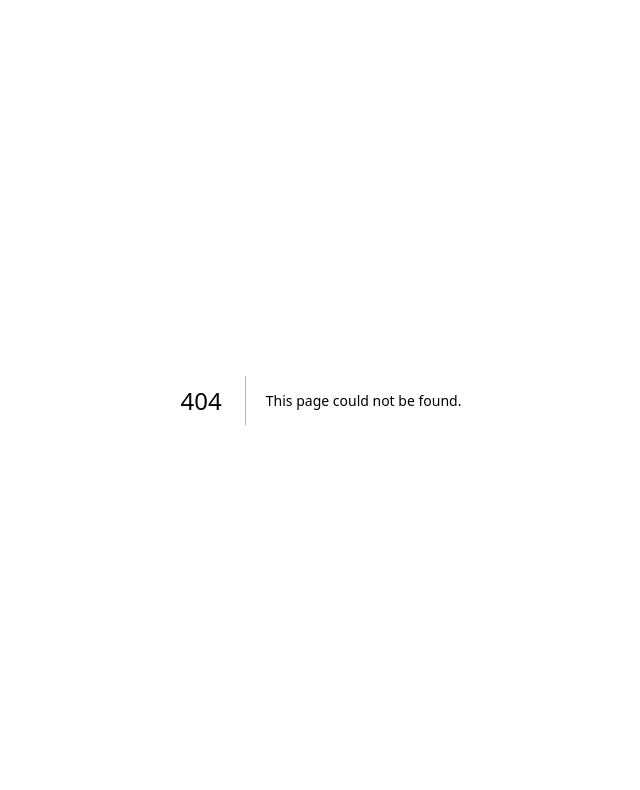
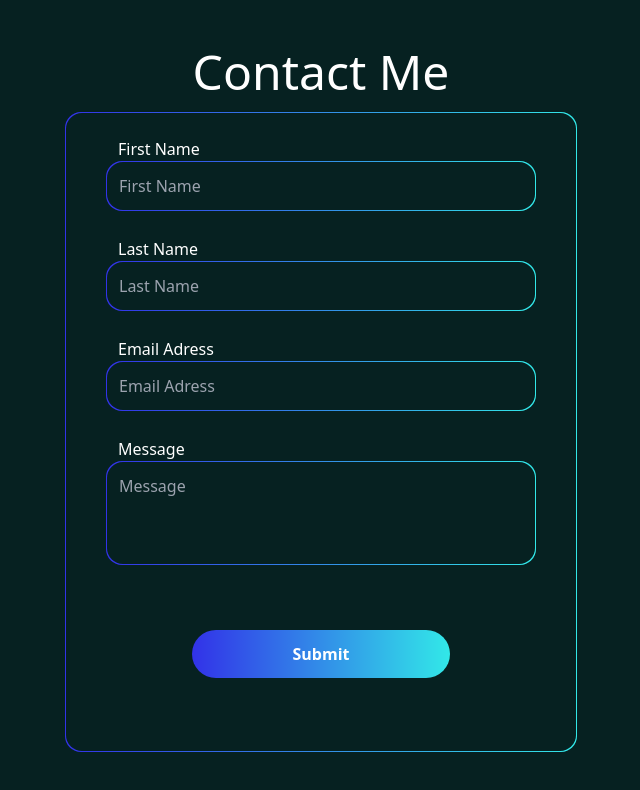
Before and after one commit to redkorr/portfolio, a Next.js app: page /contact in a window 1280 px wide. Before the commit this address had no page. Shown: the top 790 px of the page, without its empty margins (319-959 px from the left). Built offline with nearby package versions, Linux system fonts and the light colour scheme.

Commit message:
feat: created contact form

```diff
--- /dev/null
+++ b/src/app/contact/page.tsx
@@ -0,0 +1,185 @@
+'use client';
+
+import React, { useEffect, useState } from 'react';
+
+import { useForm, SubmitHandler } from 'react-hook-form';
+
+import { ErrorMessage } from '@hookform/error-message';
+
+import emailjs from '@emailjs/browser';
+
+import { ThankYouState } from './components';
+
+type FormValues = {
+  firstName: string;
+  lastName: string;
+  email: string;
+  message?: string;
+};
+
+const Form = () => {
+  const {
+    register,
+    handleSubmit,
+    getFieldState,
+    formState: { errors: invalid, isSubmitSuccessful }
+  } = useForm<FormValues>();
+
+  console.log(invalid);
+
+  const sendEmail: SubmitHandler<FormValues> = (formData) => {
+    emailjs
+      .send(
+        process.env.NEXT_PUBLIC_SERVICE_ID || '',
+        process.env.NEXT_PUBLIC_TEMPLATE_ID || '',
+        formData,
+        process.env.NEXT_PUBLIC_PUBLIC_KEY
+      )
+      .then(
+        (result) => {
+          console.log(result.text);
+        },
+        (error) => {
+          console.log(error.text);
+        }
+      );
+  };
+
+  return (
+    <div className="h-screen flex justify-center items-center flex-col">
+      {isSubmitSuccessful ? (
+        <ThankYouState />
+      ) : (
+        <>
+          <p className="text-5xl mb-4">Contact Me</p>
+          <div className="flex flex-col w-4/5 h-4/5 p-[1px] rounded-2xl bg-gradient-to-r from-darkBlue to-neonBlue lg:w-2/5 2xl:h-2/3">
+            <form
+              onSubmit={handleSubmit(sendEmail)}
+              className="bg-dirtyNeonBlue rounded-2xl h-full px-10 py-6 flex flex-col"
+            >
+              <div className="flex flex-col">
+                <div className="h-[100px]">
+                  <label
+                    htmlFor="firstName"
+                    className="ml-3"
+                  >
+                    First Name
+                  </label>
+                  <div
+                    className={
+                      getFieldState('firstName').invalid
+                        ? 'p-[1px] rounded-2xl bg-gradient-to-r from-red-600 to-orange-800'
+                        : 'p-[1px] rounded-2xl bg-gradient-to-r from-darkBlue to-neonBlue'
+                    }
+                  >
+                    <input
+                      {...register('firstName', { required: 'This field is required.' })}
+                      placeholder="First Name"
+                      className="bg-dirtyNeonBlue p-3 rounded-2xl focus-visible:outline-none w-full"
+                      id="firstName"
+                    />
+                  </div>
+                  <div className="text-red-600 pl-2">
+                    <ErrorMessage
+                      errors={invalid}
+                      name="firstName"
+                    />
+                  </div>
+                </div>
+                <div className="h-[100px]">
+                  <label
+                    htmlFor="lastName"
+                    className="ml-3"
+                  >
+                    Last Name
+                  </label>
+                  <div
+                    className={
+                      getFieldState('lastName').invalid
+                        ? 'p-[1px] rounded-2xl bg-gradient-to-r from-red-600 to-orange-800'
+                        : 'p-[1px] rounded-2xl bg-gradient-to-r from-darkBlue to-neonBlue'
+                    }
+                  >
+                    <input
+                      {...register('lastName', { required: 'This field is required.' })}
+                      placeholder="Last Name"
+                      className="bg-dirtyNeonBlue p-3 focus-visible:outline-none w-full rounded-2xl"
+                      id="lastName"
+                    />
+                  </div>
+                  <div className="text-red-600 pl-2">
+                    <ErrorMessage
+                      errors={invalid}
+                      name="lastName"
+                    />
+                  </div>
+                </div>
+                <div className="h-[100px]">
+                  <label
+                    htmlFor="email"
+                    className="ml-3"
+                  >
+                    Email Adress
+                  </label>
+                  <div
+                    className={
+                      getFieldState('email').invalid
+                        ? 'p-[1px] rounded-2xl bg-gradient-to-r from-red-600 to-orange-800'
+                        : 'p-[1px] rounded-2xl bg-gradient-to-r from-darkBlue to-neonBlue'
+                    }
+                  >
+                    <input
+                      {...register('email', {
+                        required: 'This field is required',
+                        validate: {
+                          maxLength: (email) => email.length <= 50 || 'The email should have at most 50 characters',
+                          matchPattern: (email) =>
+                            /^\w+([.-]?\w+)*@\w+([.-]?\w+)*(\.\w{2,3})+$/.test(email) ||
+                            'Email address must be a valid address.'
+                        }
+                      })}
+                      placeholder="Email Adress"
+                      className="bg-dirtyNeonBlue p-3 focus-visible:outline-none w-full rounded-2xl"
+                      id="email"
+                    />
+                  </div>
+                  <div className="text-red-600 pl-2">
+                    <ErrorMessage
+                      errors={invalid}
+                      name="email"
+                    />
+                  </div>
+                </div>
+
+                <label
+                  htmlFor="message"
+                  className="ml-3"
+                >
+                  Message
+                </label>
+                <div className="p-[1px] rounded-2xl bg-gradient-to-r from-darkBlue to-neonBlue mb-4">
+                  <textarea
+                    {...register('message')}
+                    placeholder="Message"
+                    rows={3}
+                    className="bg-dirtyNeonBlue p-3 focus-visible:outline-none resize-none w-full rounded-2xl h-full"
+                    id="message"
+                  />
+                </div>
+              </div>
+              <div className="flex my-auto">
+                <input
+                  type="submit"
+                  value="Submit"
+                  className="w-3/5 rounded-3xl bg-gradient-to-r from-darkBlue to-neonBlue px-7 py-3 font-semibold mx-auto"
+                />
+              </div>
+            </form>
+          </div>
+        </>
+      )}
+    </div>
+  );
+};
+
+export default Form;
```
